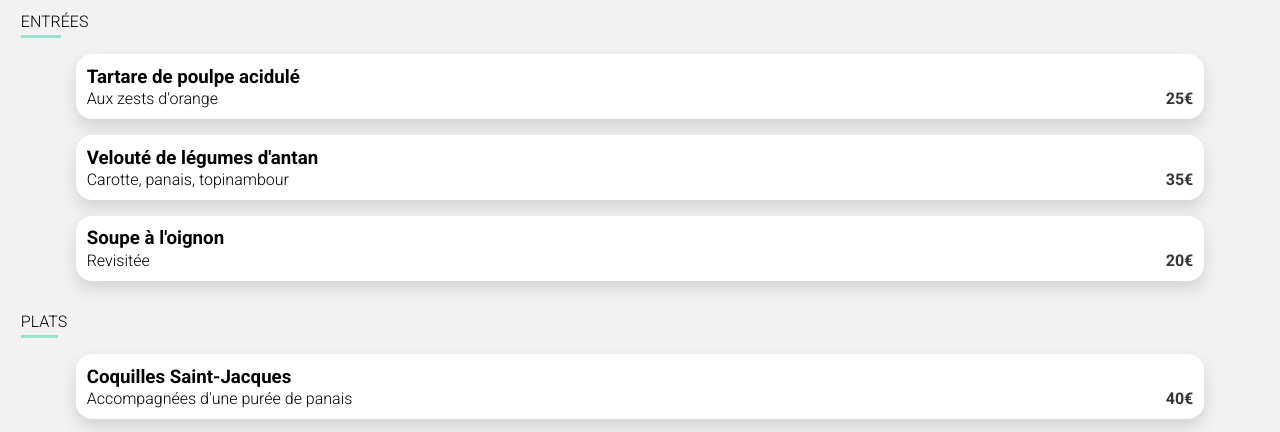
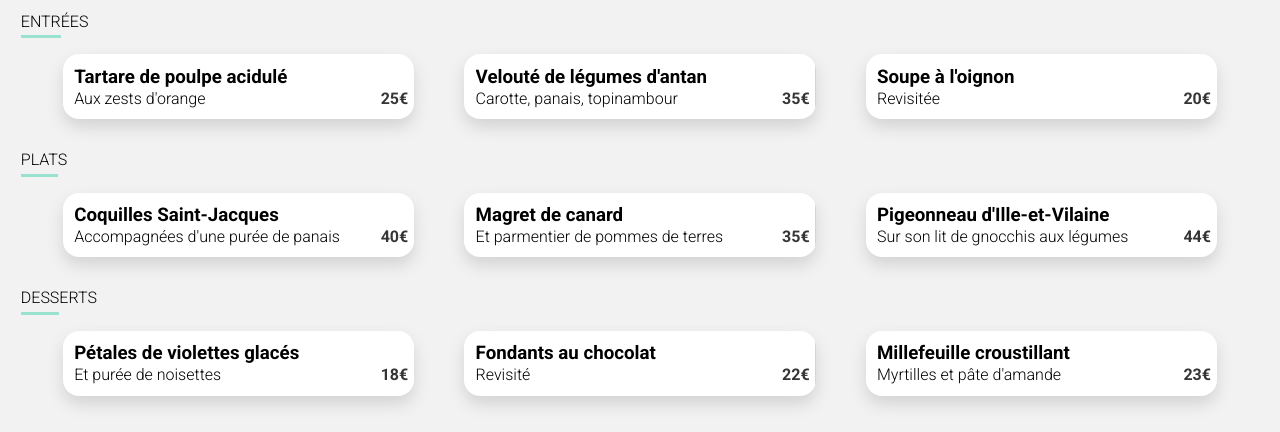
Before and after one commit to For4llx/RomeoNobime_3_08022020, a website: page ohmyfood/aLaFrancaise.html in a window 1280 px wide. Shown: the part 350-782 px from the top of the page. Drawn offline with Linux system fonts and the light colour scheme; a web font is replaced by a local one.

Commit message:
Correction du responsive

```diff
--- a/ohmyfood/sass/layouts/_main.scss
+++ b/ohmyfood/sass/layouts/_main.scss
@@ -64,11 +64,11 @@
     {
         padding: 0.7rem;
         width: 100%;
-        margin-right: -5.5rem;
+        margin-right: -30%;
     }
     &__card
     {
-        width: 90%;
+        width:28%;
         overflow: hidden;
         background-color: white;
         border-radius: 1rem;
@@ -111,8 +111,7 @@
         justify-content: center;
         align-items: center;
         background-color: $sticker-color;
-        padding-left: 2rem;
-        padding-right: 2rem;
+        width: 30%;
         transform: translateX(100%);
         transition: transform 400ms;
     }
```
Also changed, not shown: ohmyfood/css/style.css, 1 other file.
